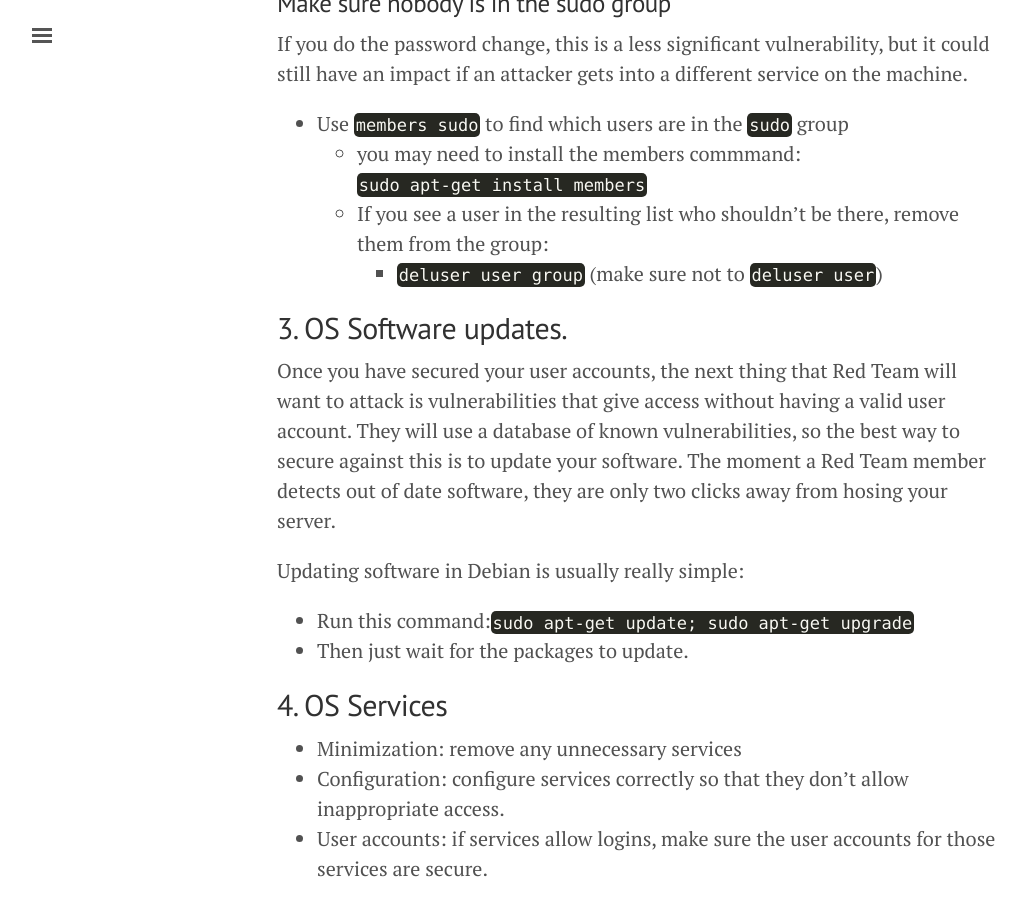
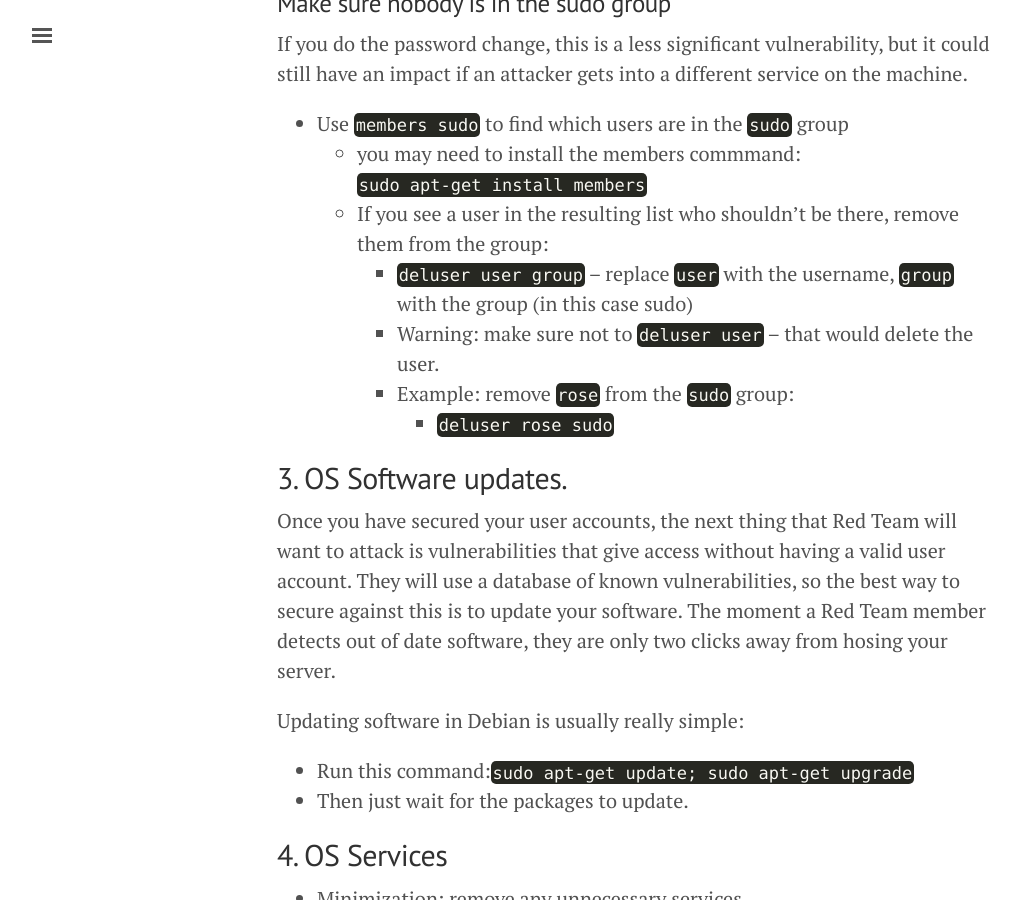
Before and after one commit to slackboxster/slackboxster.github.io, a Jekyll site: the page built from gencyber2017/lesson.md, in a window 1280 px wide and 900 px high, scrolled down 8225 px. Shown: the whole window, without its empty margins (3-1029 px from the left). Built offline with Jekyll 4.4.1, drawn with Linux system fonts in a browser that asks for light colours.

Commit message:
add an example to removing a user from sudo group.

```diff
--- a/gencyber2017/lesson.md
+++ b/gencyber2017/lesson.md
@@ -192,7 +192,10 @@ If you do the password change, this is a less significant vulnerability, but it
 	* you may need to install the members commmand:
 `sudo apt-get install members`
 	* If you see a user in the resulting list who shouldn't be there, remove them from the group:
-        * `deluser user group` (make sure not to `deluser user`)
+        * `deluser user group` -- replace `user` with the username, `group` with the group (in this case sudo)
+        * Warning: make sure not to `deluser user` -- that would delete the user.
+        * Example: remove `rose` from the `sudo` group:
+            * `deluser rose sudo`
 
 ## 3. OS Software updates.
 
```
